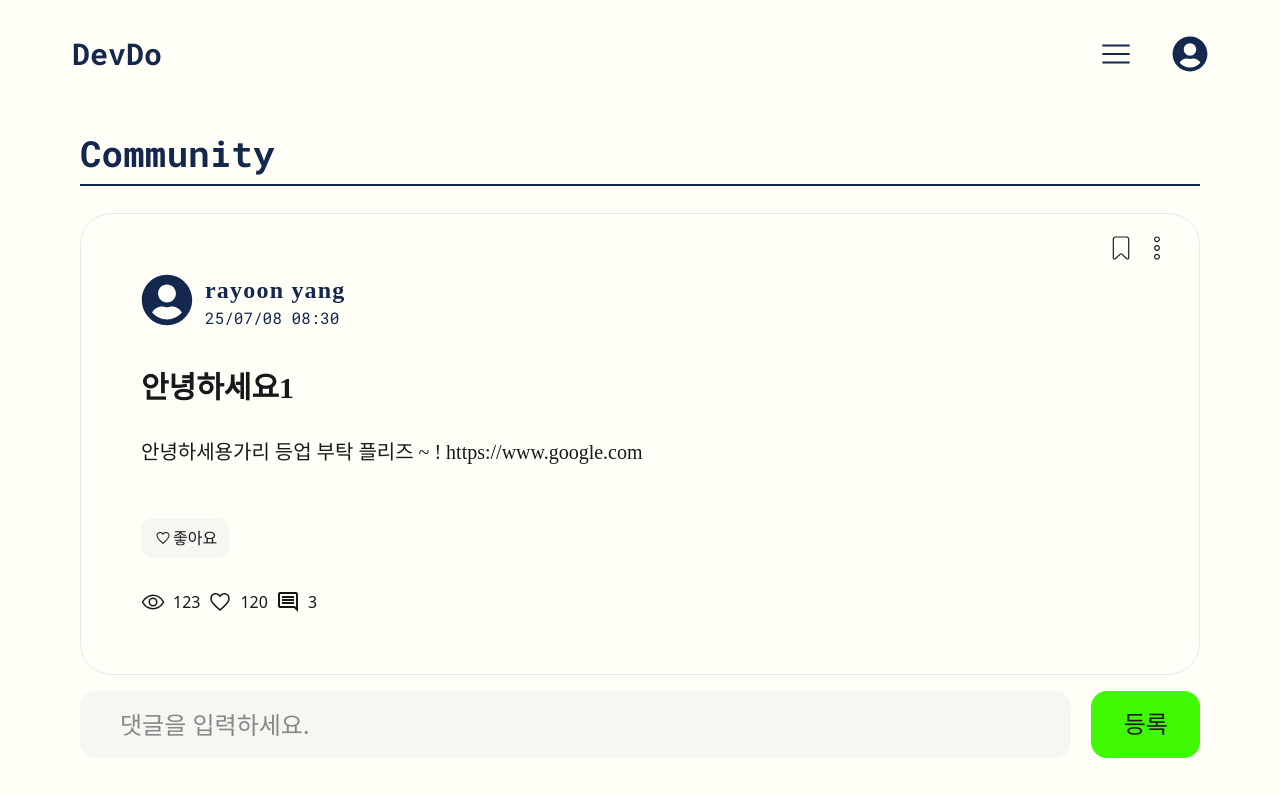
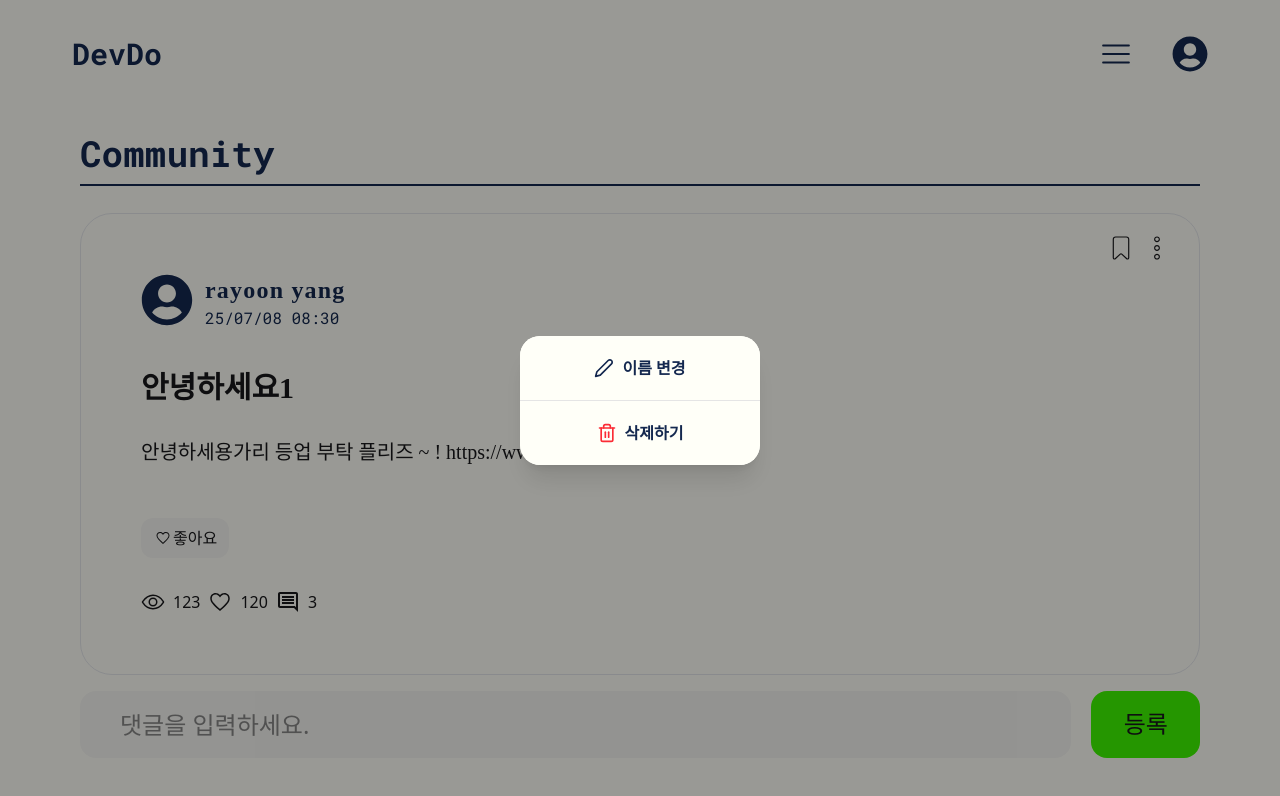
Before and after one commit to yengniws/Devdo_Web, a React (Vite) app in the folder DevDo/: page /community/1 in a window 1280 px wide. Both pictures are taken after a click on the button 1161 px from the left and 248 px from the top of the page. Shown: the top 796 px of the page. Built offline with nearby package versions, Linux system fonts and the light colour scheme; a web font is replaced by a local one.

Commit message:
Feat/#10 : CommunityList Detail Modal done

```diff
--- /dev/null
+++ b/DevDo/src/components/Modal/CommunityEditModal.jsx
@@ -0,0 +1,23 @@
+import { FiEdit2, FiTrash2 } from 'react-icons/fi';
+
+const CommunityEditModal = () => (
+   <dialog id="community_edit_modal" className="modal">
+      <div className="modal-box bg-ivory text-navy p-0 rounded-[20px] shadow-xl min-w-[220px] max-w-[240px]">
+         <div className="flex flex-col items-center px-0 py-0">
+            <button className="w-full py-5 px-6 text-base font-semibold border-b border-[#e5e5e5] bg-ivory hover:bg-[#f2f2f2] transition-all flex items-center justify-center gap-2">
+               <FiEdit2 className="w-5 h-5 text-navy" />
+               <div> 이름 변경 </div>
+            </button>
+            <button className="w-full py-5 px-6 text-base font-semibold rounded-b-[20px] bg-ivory hover:bg-[#f2f2f2] transition-all flex items-center justify-center gap-2">
+               <FiTrash2 className="w-5 h-5 text-red-500" />
+               <div> 삭제하기 </div>
+            </button>
+         </div>
+      </div>
+      <form method="dialog" className="modal-backdrop">
+         <button> close </button>
+      </form>
+   </dialog>
+);
+
+export default CommunityEditModal;
--- a/DevDo/src/pages/Community/CommunityListDetail.jsx
+++ b/DevDo/src/pages/Community/CommunityListDetail.jsx
@@ -6,12 +6,15 @@ import { IoMdHeart, IoMdHeartEmpty } from 'react-icons/io';
 import { IoEyeOutline, IoBookmark } from 'react-icons/io5';
 import { MdOutlineComment } from 'react-icons/md';
 import { CiBookmark, CiMenuKebab } from 'react-icons/ci';
+import CommunityEditModal from '../../components/Modal/CommunityEditModal';
+import useModal from '../../hooks/UseModal';
 
 const CommunityListDetail = ({ community = DummyCommunity }) => {
    const { id } = useParams();
    const list = community.find((item) => String(item.id) === id);
    const [isLikeClicked, setIsLikeClicked] = useState(false);
    const [isBookMarkClicked, setIsBookMarkClicked] = useState(false);
+   const { openModal, closeModal } = useModal();
 
    const handleLikeClick = () => {
       setIsLikeClicked(!isLikeClicked);
@@ -38,9 +41,14 @@ const CommunityListDetail = ({ community = DummyCommunity }) => {
                      <CiBookmark className="w-7 h-7 " />
                   )}
                </button>
-               <button className="cursor-pointer">
+               <button
+                  className="cursor-pointer"
+                  onClick={() => openModal('community_edit_modal')}>
                   <CiMenuKebab className="w-7 h-7 mr-2" />
                </button>
+               <CommunityEditModal
+                  onclose={() => closeModal('community_edit_modal')}
+               />
             </div>
             <div className="px-15 pb-15 pt-3">
                <div className="flex flex-row pt-0">
```
